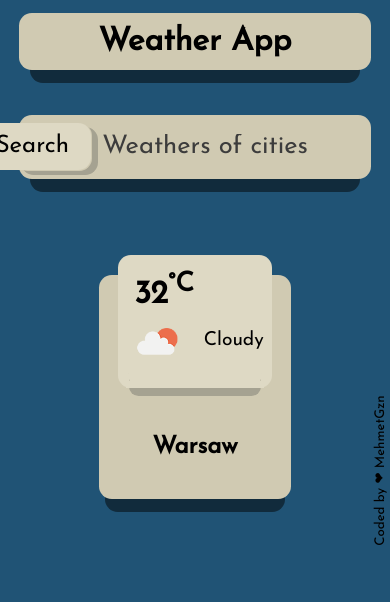
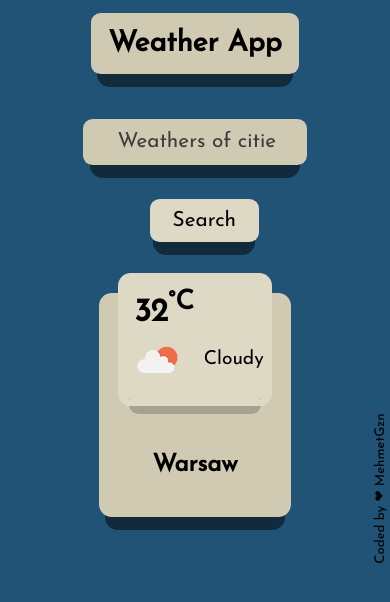
Before and after one commit to MehmetGzn/WeatherApp, a plain HTML site: page index.html in a window 390 px wide. Drawn offline with nearby package versions, Linux system fonts and the light colour scheme; no server answers.

Commit message:
mediaQuery added to css

```diff
--- a/css/style.css
+++ b/css/style.css
@@ -224,3 +224,66 @@ figure {
   right: -4rem;
   bottom: 5rem;
 }
+
+@media screen and (max-width: 520px) {
+  h1 {
+    position: relative;
+    width: 19rem;
+    padding: 0.8rem 0.2rem;
+    text-align: center;
+    background-color: #d0cab2;
+    border-radius: 0.6rem;
+  }
+  .sectionSearch {
+    position: relative;
+    width: 19rem;
+    padding: 1rem;
+    text-align: center;
+    background-color: #d0cab2;
+    border-radius: 0.6rem;
+  }
+
+  input {
+    margin-left: 1rem;
+  }
+
+  .searchButton {
+    border-radius: 0.6rem;
+    left: 30%;
+    top: 5rem;
+    font-size: 1.3rem;
+  }
+
+  .searchButton::after {
+    content: "";
+    background-color: #112b3c;
+    width: 94%;
+    height: 2rem;
+    bottom: -13px;
+    left: 3%;
+    z-index: -1;
+    border-radius: 0.8rem;
+    box-shadow: none;
+  }
+  .sectionWeatherCards {
+    margin-top: 6rem;
+  }
+}
+
+@media screen and (max-width: 400px) {
+  h1 {
+    font-size: 1.8rem;
+    padding: 1rem;
+    width: 13rem;
+  }
+  .sectionSearch {
+    width: 14rem;
+    padding: 0.8rem 0rem;
+  }
+
+  input {
+    width: 10rem;
+    font-size: 1.3rem;
+    margin-left: 0.3rem;
+  }
+}
```
